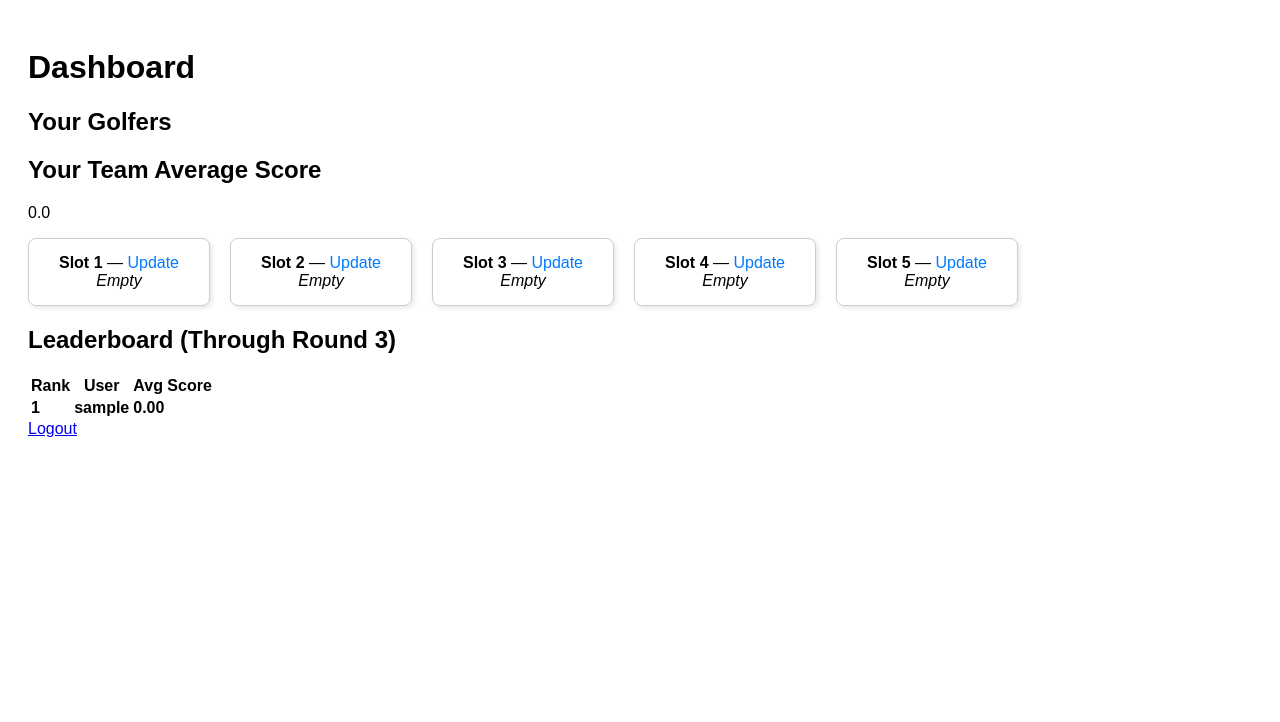
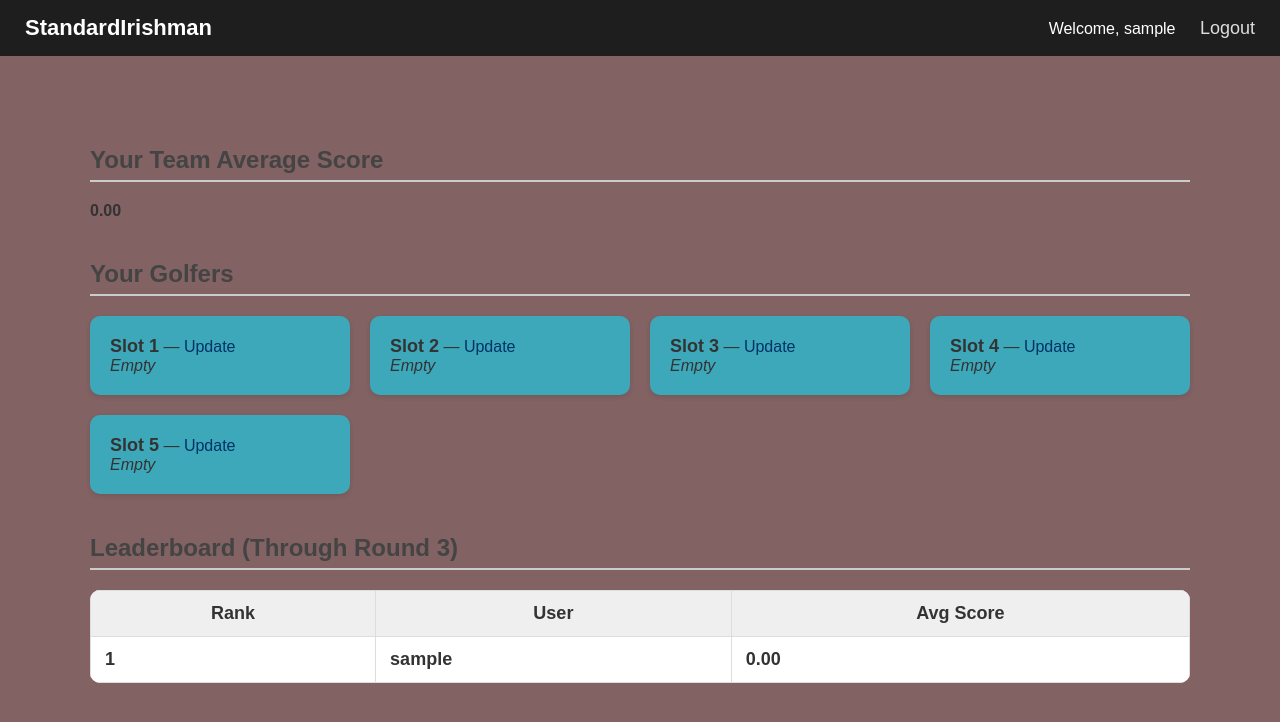
Before and after one commit to oboyle3/Master2026HeadtoHead, a Django app: page /dashboard/ in a window 1280 px wide. Shown: the top 722 px of the page. Run offline with Django 5.2, Linux system fonts and the light colour scheme; the visitor is signed in with stand-in values (Sample User, id 1); data comes from the database, SQL or seed files in the repository; data that the repository does not hold is empty.

Commit message:
style changes on dash html

```diff
--- a/Master2026HeadtoHead/templates/dashboard.html
+++ b/Master2026HeadtoHead/templates/dashboard.html
@@ -3,42 +3,127 @@
 <head>
     <meta charset="UTF-8">
     <title>Dashboard</title>
+
     <style>
         body {
+            margin: 0;
             font-family: Arial, sans-serif;
+            background: #826262;
+            color: #333;
+        }
+
+        /* ---------------- TOP NAV ---------------- */
+        .navbar {
+            background: #1e1e1e;
+            color: white;
+            padding: 15px 25px;
+            display: flex;
+            align-items: center;
+            justify-content: space-between;
+        }
+        .navbar .left {
+            font-size: 22px;
+            font-weight: bold;
+        }
+        .navbar a {
+            color: #ddd;
+            margin-left: 20px;
+            text-decoration: none;
+            font-size: 18px;
+        }
+        .navbar a:hover {
+            color: #fff;
+        }
+
+        /* -------------- LAYOUT WRAPPER -------------- */
+        .container {
+            max-width: 1100px;
+            margin: 30px auto;
             padding: 20px;
         }
+
+        /* -------------- SECTION HEADERS -------------- */
         h2 {
-            margin-bottom: 20px;
+            border-bottom: 2px solid #ccc;
+            padding-bottom: 6px;
+            margin-top: 40px;
+            color: #444;
         }
+
+        /* ---------------- SLOT CARDS ---------------- */
         .slots {
-            display: flex;
+            display: grid;
+            grid-template-columns: repeat(auto-fill, minmax(260px, 1fr));
             gap: 20px;
-            flex-wrap: wrap;
+            margin-top: 20px;
         }
         .slot-card {
-            border: 1px solid #ccc;
-            padding: 15px;
-            width: 150px;
-            border-radius: 8px;
-            text-align: center;
-            box-shadow: 2px 2px 5px rgba(0,0,0,0.1);
+            background: rgb(62, 168, 187);
+            padding: 20px;
+            border-radius: 10px;
+            box-shadow: 0 2px 5px rgba(0,0,0,0.1);
+        }
+        .slot-card strong {
+            font-size: 18px;
         }
         .slot-card a {
+            font-size: 16px;
+            color: #003366;
             text-decoration: none;
-            color: #007BFF;
+        }
+
+        /* ------------------ TABLE ------------------ */
+        table {
+            width: 100%;
+            border-collapse: collapse;
+            margin-top: 20px;
+            background: white;
+            border-radius: 10px;
+            overflow: hidden;
+            font-size: 18px;
+        }
+        th, td {
+            border: 1px solid #ddd;
+            padding: 12px 14px;
+        }
+        th {
+            background: #efefef;
+            font-weight: bold;
+        }
+
+        /* ---------------- FOOTER LOGOUT ------------- */
+        .logout {
+            margin: 40px 0;
+            text-align: center;
+            font-size: 20px;
+        }
+        .logout a {
+            color: #cc0000;
+            text-decoration: none;
+            font-weight: bold;
         }
     </style>
 </head>
+
 <body>
-    <h1>Dashboard</h1>
+
+<!-- NAV BAR -->
+<div class="navbar">
+    <div class="left">StandardIrishman</div>
+    <div class="right">
+        <span>Welcome, {{ request.user.username }}</span>
+        <a href="{% url 'logout' %}">Logout</a>
+    </div>
+</div>
+
+<div class="container">
+
+    <h2>Your Team Average Score</h2>
+    <p><strong>{{ average_score|floatformat:2 }}</strong></p>
+
     <h2>Your Golfers</h2>
-    <h2>Your Team Average Score</h2>
-    <p>{{ average_score }}</p>
 
     <div class="slots">
-
-        <!-- SLOT 1 -->
         <div class="slot-card">
             <strong>Slot 1</strong> — <a href="{% url 'updateslot1' %}">Update</a><br>
             {% if lineup.selection1 %}
@@ -49,7 +134,6 @@
             {% endif %}
         </div>
 
-        <!-- SLOT 2 -->
         <div class="slot-card">
             <strong>Slot 2</strong> — <a href="{% url 'updateslot2' %}">Update</a><br>
             {% if lineup.selection2 %}
@@ -60,7 +144,6 @@
             {% endif %}
         </div>
 
-        <!-- SLOT 3 -->
         <div class="slot-card">
             <strong>Slot 3</strong> — <a href="{% url 'updateslot3' %}">Update</a><br>
             {% if lineup.selection3 %}
@@ -71,7 +154,6 @@
             {% endif %}
         </div>
 
-        <!-- SLOT 4 -->
         <div class="slot-card">
             <strong>Slot 4</strong> — <a href="{% url 'updateslot4' %}">Update</a><br>
             {% if lineup.selection4 %}
@@ -82,7 +164,6 @@
             {% endif %}
         </div>
 
-        <!-- SLOT 5 -->
         <div class="slot-card">
             <strong>Slot 5</strong> — <a href="{% url 'updateslot5' %}">Update</a><br>
             {% if lineup.selection5 %}
@@ -92,8 +173,8 @@
                 <em>Empty</em>
             {% endif %}
         </div>
+    </div>
 
-    </div>
     <h2>Leaderboard (Through Round {{ rounds_completed }})</h2>
 
     <table>
@@ -110,8 +191,8 @@
         </tr>
         {% endfor %}
     </table>
+
+</div>
+
 </body>
 </html>
-
-
-<a href="{% url 'logout' %}">Logout</a>
```
Lines whose indentation alone changed are shown as unchanged.
